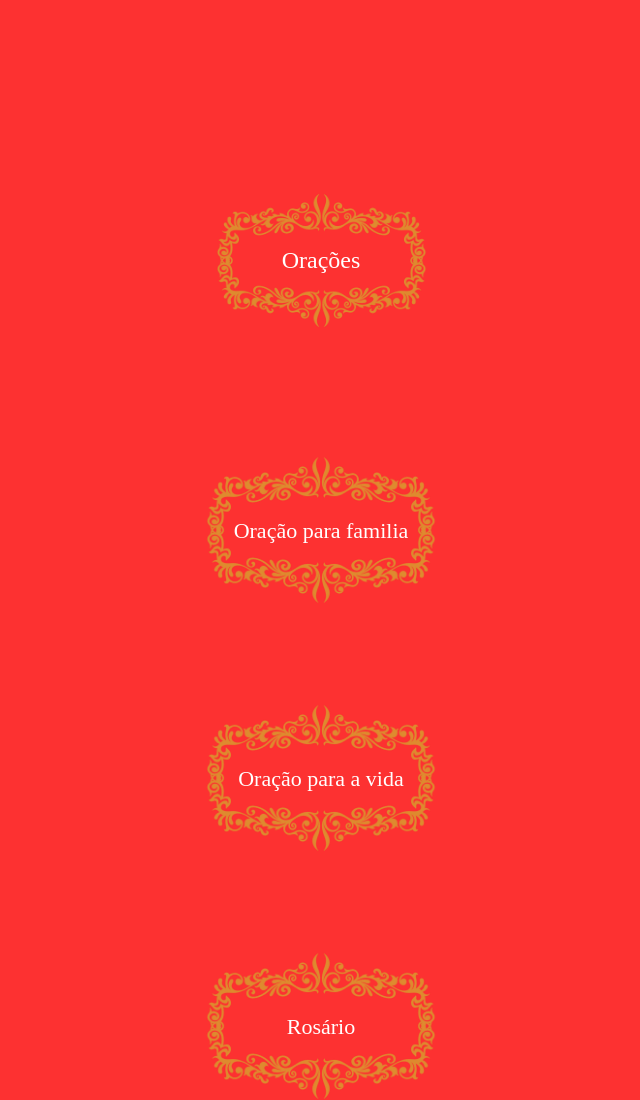
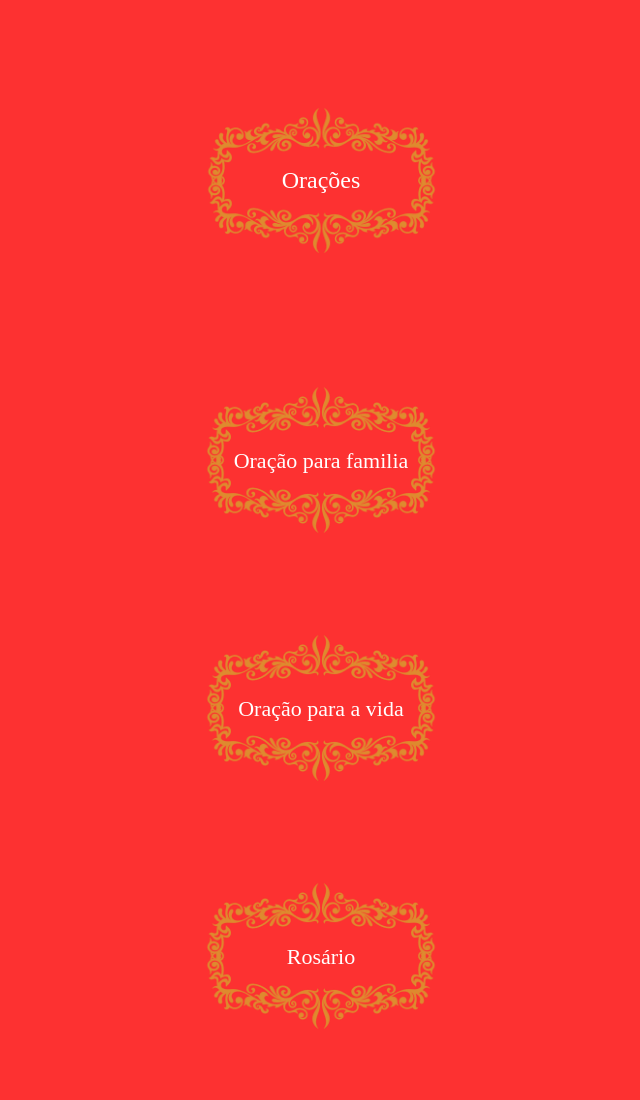
Before and after one commit to PaulaoTI/SiteDeOracoes, a plain HTML site: page index.html in a window 1280 px wide. Shown: the top 1100 px of the page, without its empty margins (319-959 px from the left). Drawn offline with Linux system fonts and the light colour scheme.

Commit message:
Update index.html

```diff
--- a/index.html
+++ b/index.html
@@ -16,7 +16,7 @@
             background-color: rgba(253, 22, 22, 0.884);
             background-repeat: no-repeat;
             background-position: center;
-            height: 220vh;
+            height: 100vh;
             margin: 0;
         }
 
@@ -34,10 +34,11 @@
             background-size: contain;
             background-repeat: no-repeat;
             background-position: center;
-            padding: 100px;
+            padding: 110px;
             text-align: center;
             font-size: 24px;
             color: #ffffff;
+            margin-top: 800px;
         }
 
         .moldura1 {
```
